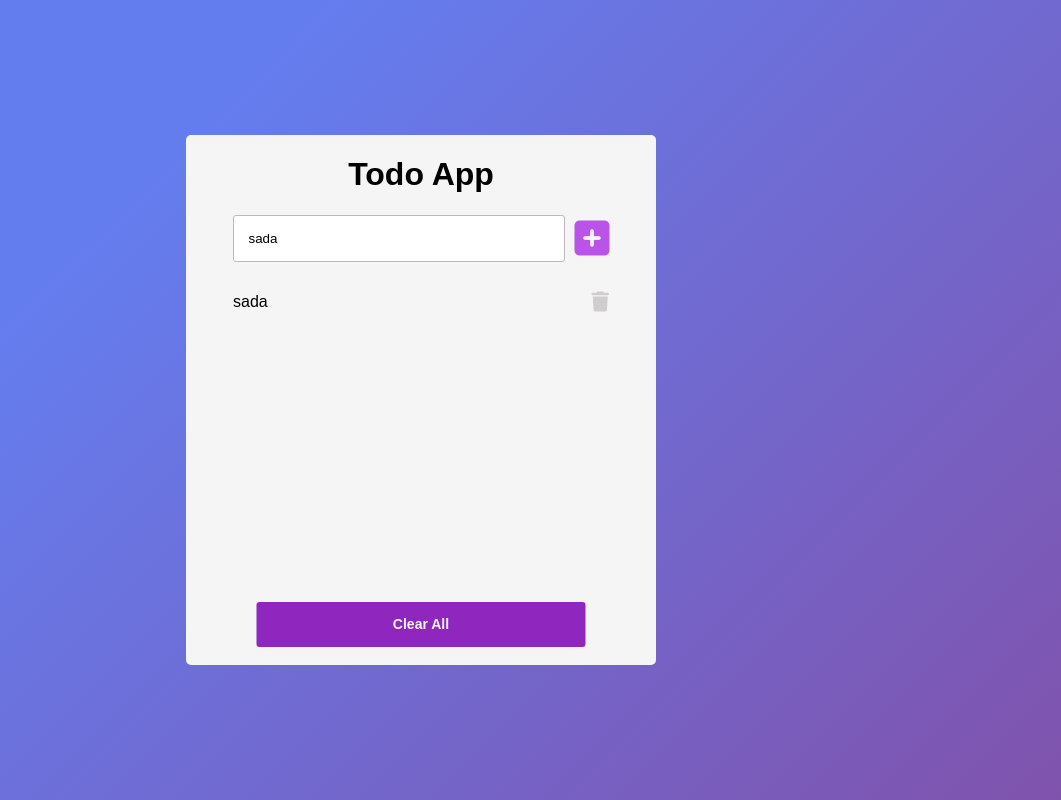
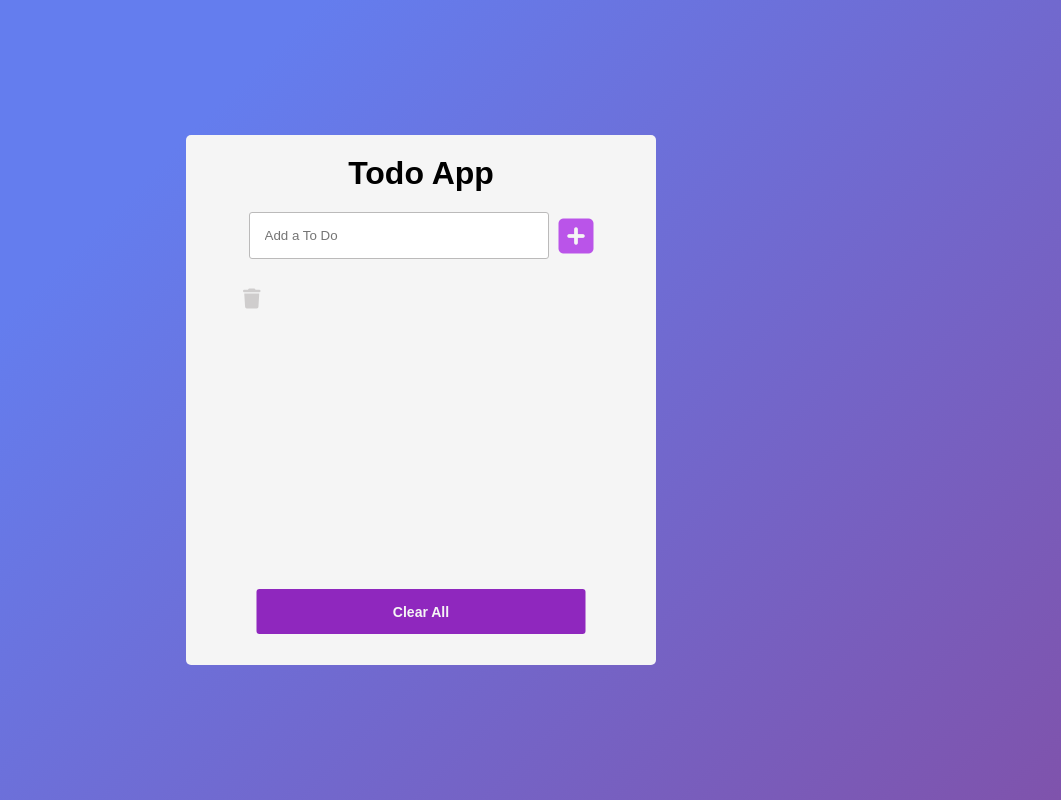
Before and after one commit to mchedlo14/TodoAppReact, a React (Create React App) app: page / in a window 1280 px wide. Both pictures are taken after a click on the icon 806 px from the left and 238 px from the top of the page. Shown: the whole page, without its empty margins (219-1280 px from the left). Built offline with nearby package versions, Linux system fonts and the light colour scheme; a web font is replaced by a local one.

Commit message:
added remove function

```diff
--- a/public/index.html
+++ b/public/index.html
@@ -28,7 +28,7 @@
       work correctly both with client-side routing and a non-root public URL.
       Learn how to configure a non-root public URL by running `npm run build`.
     -->
-    <title>React App</title>
+    <title>Todo App</title>
   </head>
   <body>
     <noscript>You need to enable JavaScript to run this app.</noscript>
--- a/src/App.css
+++ b/src/App.css
@@ -13,3 +13,9 @@
   background-color: whitesmoke;
   border-radius: 5px;
 }
+@media(max-width:480px){
+  .main-container{
+      width: 100%;
+      border-radius: 0;
+  }
+}
--- a/src/components/Todo.css
+++ b/src/components/Todo.css
@@ -11,6 +11,7 @@
 }
 .title{
     text-align: center;
+    margin-top: 20px;
 }
 .input-container{
     display: flex;
@@ -20,6 +21,7 @@
     margin: 0 auto;
     display: flex;
     align-items: center;
+    margin-top: 20px;
 }
 .fa-plus-square{
     font-size: 40px;
@@ -41,7 +43,7 @@
     font-size: 14px;
     cursor: pointer;
     font-weight: bold;
-    margin-top: 20px;
+    margin-top: 10px;
     margin-left: 50%;
     transform: translateX(-50%);
 }
@@ -51,3 +53,9 @@
     color: black;
     transition: 1s;
 }
+
+@media(max-width:480px){
+    .input-box{
+        width: 95%;
+    }
+  }
--- a/src/components/Todo.js
+++ b/src/components/Todo.js
@@ -5,13 +5,19 @@ import TodoList from './TodoList'
 
 const Todo = () => {
     //inputshi vinaxav shekvanil texsts
-    const [input,setInput] = useState('sada')
+    const [input,setInput] = useState('')
     const [arr,setArr] = useState([])
+    const [rId,setRid] = useState(0)
 
     const handleClick = () => {
-        setArr([...arr,input]);
+        idGenerator()
+        setArr([...arr,{ id : rId, value : input}]);
     }
 
+
+    const idGenerator = () => {
+        setRid(Math.floor(Math.random() * 10000))
+    }
 
   return (
     <>
@@ -24,7 +30,7 @@ const Todo = () => {
     </div>
 
     <div>
-        <TodoList data = {arr} />
+        <TodoList data = {arr} newTodo={setArr}/>
     </div>
 
     <div>
--- a/src/components/TodoList.js
+++ b/src/components/TodoList.js
@@ -1,23 +1,21 @@
-import React, { useEffect, useState } from 'react'
+import React from 'react'
 import './Todolist.css'
 
-const TodoList = ({data}) => {
-    const [todos,setTodos] = useState([])
+const TodoList = ({data,newTodo}) => {
 
-    useEffect(() => {
-      setTodos(data)
-    },[data])
 
 
     const handleDelete = (index) => {
-        let newtodo = todos.filter(item => item.index !== index)
-        setTodos(newtodo)
+        let newtodo = data.filter(item => item.id !== index)
+
+        newTodo(newtodo)
     }
+
 
   return (
     <div className='todolist'>
-        {todos.map((item,index)=> {
-            return <div className='todo-row' key={index}> {item} <i className="fas fa-trash" onClick={(index) => handleDelete}></i></div>
+        {data.map((item,index)=> {
+            return <div className='todo-row' key={index}> {item.value} <i className="fas fa-trash" onClick={() => handleDelete(item.id)}></i></div>
         })}
     </div>
   )
--- a/src/components/Todolist.css
+++ b/src/components/Todolist.css
@@ -19,3 +19,9 @@
 .fa-trash:hover{
     color: rgb(134, 134, 134);
 }
+
+@media(max-width:480px){
+    .todo-row{
+        width: 95%;
+    }
+  }
--- a/src/index.css
+++ b/src/index.css
@@ -1,8 +1,4 @@
 body {
-  margin: 0;
-  font-family: -apple-system, BlinkMacSystemFont, 'Segoe UI', 'Roboto', 'Oxygen',
-    'Ubuntu', 'Cantarell', 'Fira Sans', 'Droid Sans', 'Helvetica Neue',
-    sans-serif;
   -webkit-font-smoothing: antialiased;
   -moz-osx-font-smoothing: grayscale;
 }
@@ -13,4 +9,9 @@ code {
 }
 *{
   font-family: 'Mochiy Pop One', sans-serif;
+  box-sizing: border-box;
+  margin: 0;
 }
+html,body{
+  overflow-x: hidden;
+}
```
